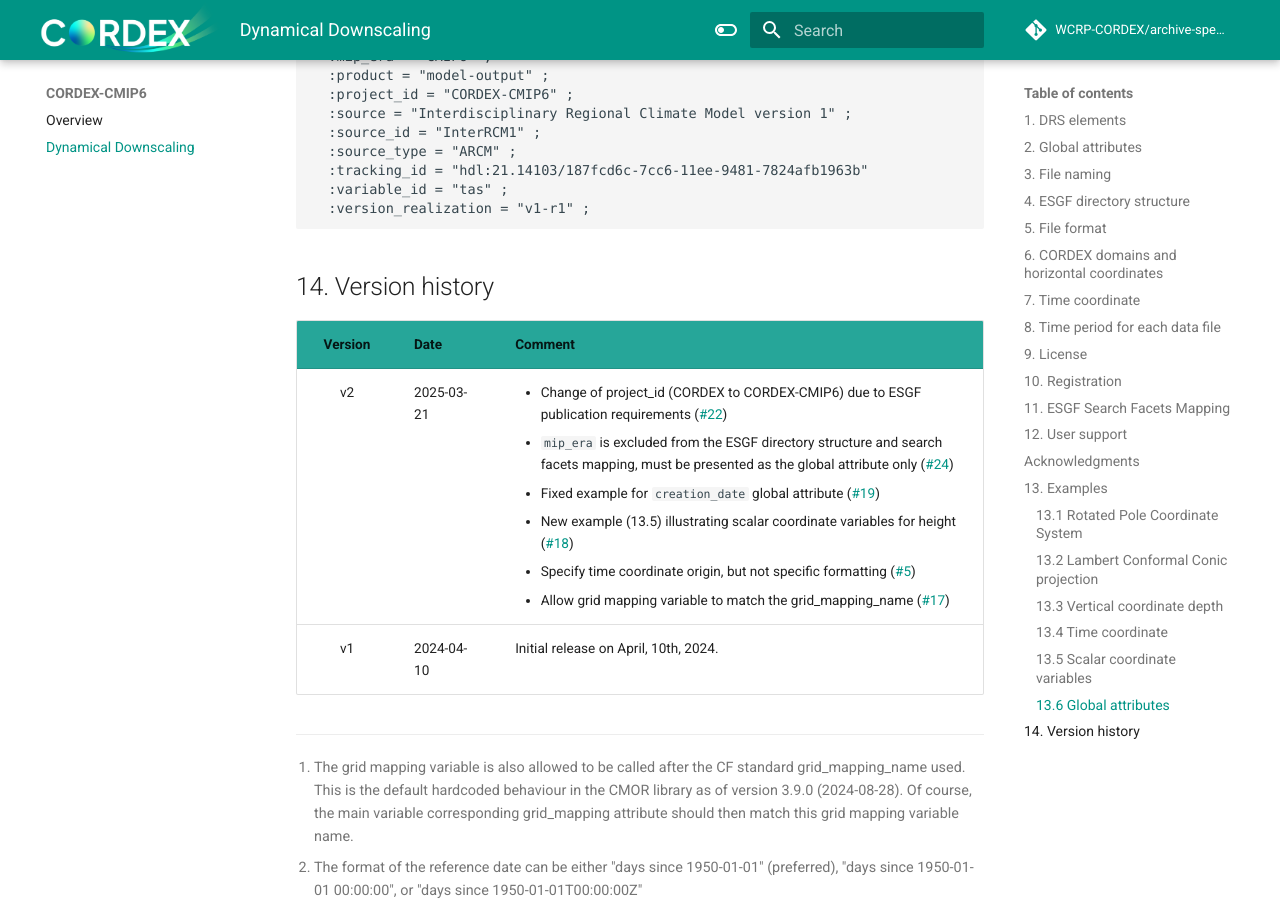
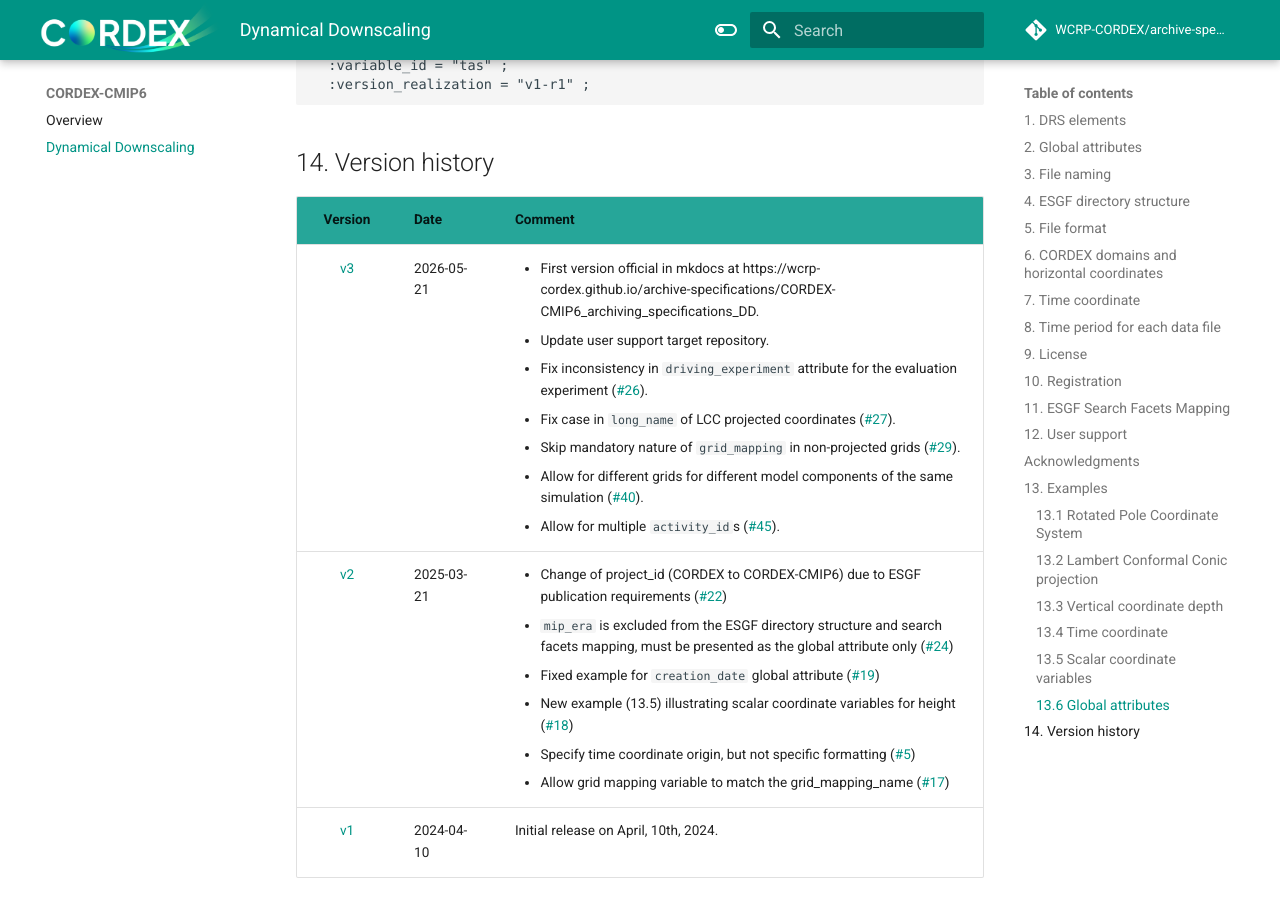
Before and after one commit to WCRP-CORDEX/archive-specifications, an MkDocs documentation site: the page built from docs/CORDEX-CMIP6_archiving_specifications_DD.md, in a window 1280 px wide and 900 px high, scrolled down 17896 px. Built offline with MkDocs 1.6.1 and Material for MkDocs 9.7.7, drawn with Linux system fonts in a browser that asks for light colours; comment, search, counter and statistics services are not loaded; the version menu is left out; some of the changed text lies outside the part shown.

Commit message:
Update changelog of v3
and fix #27

```diff
--- a/docs/CORDEX-CMIP6_archiving_specifications_DD.md
+++ b/docs/CORDEX-CMIP6_archiving_specifications_DD.md
@@ -3,12 +3,9 @@ pdf: true
 ---
 # CORDEX-CMIP6 Archiving Specifications for Dynamical Downscaling
 
-!!! warning "Under Development"
-    This is a test markdown implementation of the CORDEX-CMIP6 archiving specifications. Until fully tested, please, refer to the official document in Zenodo ([https://doi.org/10.5281/zenodo.15047096](https://doi.org/10.5281/zenodo.15047096)).
+21st May 2026
 
-21st March 2025
-
-DOI: [10.5281/zenodo.15047096](https://doi.org/10.5281/zenodo.15047096)
+DOI: [10.5281/zenodo.20274448](https://doi.org/10.5281/zenodo.20274448)
 
 Grigory Nikulin<sup>1</sup>, Lars Buntemeyer<sup>2</sup>, Jesús Fernández<sup>3</sup>, Seth McGinnis<sup>4</sup> and Jason P. Evans<sup>5</sup>
 
@@ -279,7 +276,7 @@ The modelling groups will not be able to publish their CORDEX-CMIP6 simulations
 
 ## 12. User support
 
-In case of any questions or doubts please create an issue in [https://github.com/WCRP-CORDEX/cordex-cmip6-cv](https://github.com/WCRP-CORDEX/cordex-cmip6-cv).
+In case of any questions or doubts please create an issue in [https://github.com/WCRP-CORDEX/archive-specifications](https://github.com/WCRP-CORDEX/archive-specifications).
 
 ## Acknowledgments
 
@@ -341,12 +338,12 @@ int crs ;
 
 double x(x) ;
     x:standard_name = "projection_x_coordinate" ;
-    x:long_name = "X Coordinate Of Projection" ;
+    x:long_name = "x coordinate of projection" ;
     x:units = "m" ;
 
 double y(y) ;
     y:standard_name = "projection_y_coordinate" ;
-    y:long_name = "Y Coordinate Of Projection" ;
+    y:long_name = "y coordinate of projection" ;
     y:units = "m" ;
 
 double lon(y, x) ;
@@ -492,8 +489,9 @@ data:
 
 | Version | Date | Comment |
 | :---: | :---- | :---- |
-| v2 | 2025-03-21 | <ul><li>Change of project_id (CORDEX to CORDEX-CMIP6) due to ESGF publication requirements ([#22](https://github.com/WCRP-CORDEX/archive-specifications/issues/22)) <li>`mip_era` is excluded from the ESGF directory structure and search facets mapping, must be presented as the global attribute only ([#24](https://github.com/WCRP-CORDEX/archive-specifications/issues/24)) <li>Fixed example for `creation_date` global attribute ([#19](https://github.com/WCRP-CORDEX/archive-specifications/issues/19)) <li>New example (13.5) illustrating scalar coordinate variables for height ([#18](https://github.com/WCRP-CORDEX/archive-specifications/issues/18)) <li>Specify time coordinate origin, but not specific formatting ([#5](https://github.com/WCRP-CORDEX/archive-specifications/issues/5)) <li>Allow grid mapping variable to match the grid_mapping_name ([#17](https://github.com/WCRP-CORDEX/archive-specifications/issues/17))</ul> |
-| v1 | 2024-04-10 | Initial release on April, 10th, 2024. |
+| [v3](https://doi.org/10.5281/zenodo.20274448) | 2026-05-21 | <ul><li>First version official in mkdocs at https://wcrp-cordex.github.io/archive-specifications/CORDEX-CMIP6_archiving_specifications_DD.<li>Update user support target repository.<li>Fix inconsistency in `driving_experiment` attribute for the evaluation experiment ([#26](https://github.com/WCRP-CORDEX/archive-specifications/issues/26)).<li>Fix case in `long_name` of LCC projected coordinates ([#27](https://github.com/WCRP-CORDEX/archive-specifications/issues/27)).<li>Skip mandatory nature of `grid_mapping` in non-projected grids ([#29](https://github.com/WCRP-CORDEX/archive-specifications/issues/29)).<li>Allow for different grids for different model components of the same simulation ([#40](https://github.com/WCRP-CORDEX/archive-specifications/issues/40)).<li>Allow for multiple `activity_id`s ([#45](https://github.com/WCRP-CORDEX/archive-specifications/issues/45)).</ul> |
+| [v2](https://doi.org/10.5281/zenodo.15047096) | 2025-03-21 | <ul><li>Change of project_id (CORDEX to CORDEX-CMIP6) due to ESGF publication requirements ([#22](https://github.com/WCRP-CORDEX/archive-specifications/issues/22)) <li>`mip_era` is excluded from the ESGF directory structure and search facets mapping, must be presented as the global attribute only ([#24](https://github.com/WCRP-CORDEX/archive-specifications/issues/24)) <li>Fixed example for `creation_date` global attribute ([#19](https://github.com/WCRP-CORDEX/archive-specifications/issues/19)) <li>New example (13.5) illustrating scalar coordinate variables for height ([#18](https://github.com/WCRP-CORDEX/archive-specifications/issues/18)) <li>Specify time coordinate origin, but not specific formatting ([#5](https://github.com/WCRP-CORDEX/archive-specifications/issues/5)) <li>Allow grid mapping variable to match the grid_mapping_name ([#17](https://github.com/WCRP-CORDEX/archive-specifications/issues/17))</ul> |
+| [v1](https://doi.org/10.5281/zenodo.10961069) | 2024-04-10 | Initial release on April, 10th, 2024. |
 
 [^1]:  The grid mapping variable is also allowed to be called after the CF standard grid_mapping_name used. This is the default hardcoded behaviour in the CMOR library as of version 3.9.0 (2024-08-28). Of course, the main variable corresponding grid_mapping attribute should then match this grid mapping variable name.
 
```
Also changed, not shown: README.md (+1 -1 lines).
